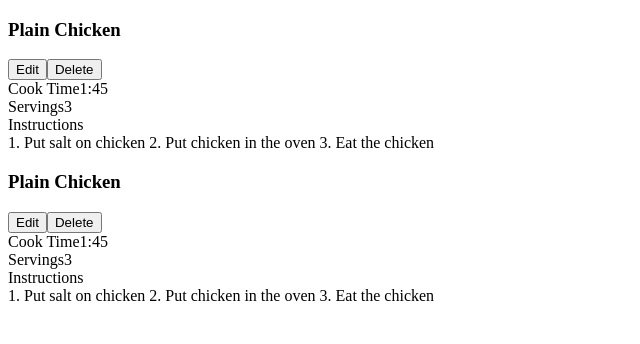
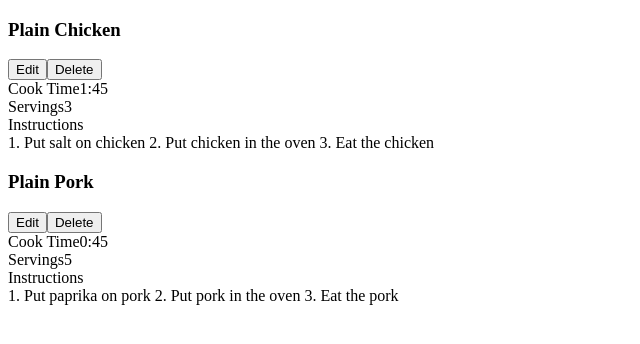
Before and after one commit to juliasut/Cooking-With-React, a React (Create React App) app: page / in a window 1280 px wide. Shown: the top 344 px of the page, without its empty margins (0-640 px from the left). Built offline with nearby package versions, Linux system fonts and the light colour scheme.

Commit message:
Render data dynamically

```diff
--- a/src/Recipe.js
+++ b/src/Recipe.js
@@ -1,10 +1,11 @@
-import React from 'react'
+import React from 'react';
 
-export default function Recipe() {
+export default function Recipe(props) {
+  const { name, cookTime, servings, instructions } = props;
   return (
     <div>
       <div>
-        <h3>Plain Chicken</h3>
+        <h3>{name}</h3>
         <div>
           <button>Edit</button>
           <button>Delete</button>
@@ -12,20 +13,16 @@ export default function Recipe() {
       </div>
       <div>
         <span>Cook Time</span>
-        <span>1:45</span>
+        <span>{cookTime}</span>
       </div>
       <div>
         <span>Servings</span>
-        <span>3</span>
+        <span>{servings}</span>
       </div>
       <div>
         <span>Instructions</span>
-        <div>
-          1. Put salt on chicken
-          2. Put chicken in the oven
-          3. Eat the chicken
-        </div>
+        <div>{instructions}</div>
       </div>
     </div>
-  )
+  );
 }
--- a/src/RecipeList.js
+++ b/src/RecipeList.js
@@ -1,11 +1,12 @@
 import React from 'react';
 import Recipe from './Recipe';
 
-export default function RecipeList() {
+export default function RecipeList({ recipes }) {
   return (
-    <>
-      <Recipe />
-      <Recipe />
-    </>
-  )
+    <div>
+      {recipes.map((recipe) => {
+        return <Recipe key={recipe.id} {...recipe} />;
+      })}
+    </div>
+  );
 }
```
